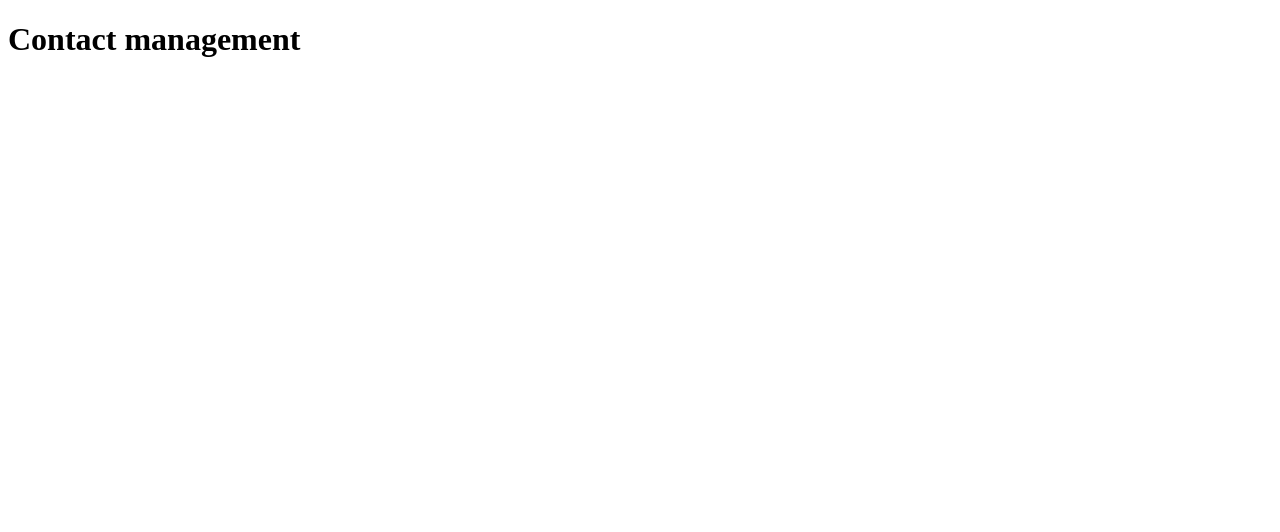
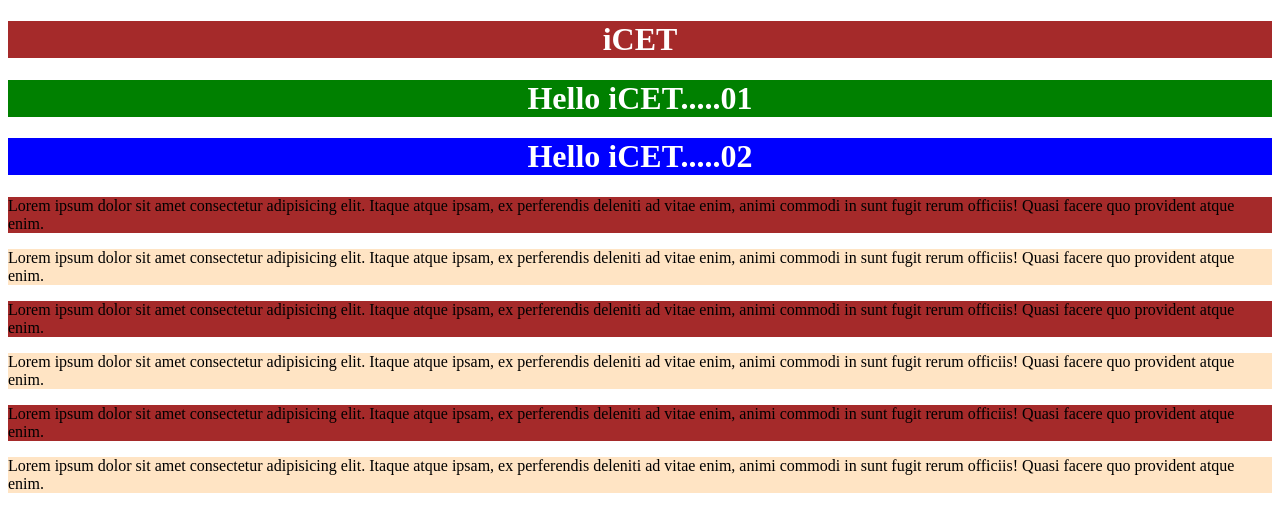
Before and after one commit to NavithaAken/Demo-2025-02-16, a plain HTML site: page index.html in a window 1280 px wide. Drawn offline with Linux system fonts and the light colour scheme.

Commit message:
last commit

```diff
--- /dev/null
+++ b/css/style.css
@@ -0,0 +1,23 @@
+h1{
+    background-color: brown;
+    color: white;
+    text-align: center;
+ }
+ /* p{
+     background-color: aquamarine;
+ } */
+
+ #icet01{
+     background-color: green;
+ }
+ #icet02{
+     background-color: blue;
+ }
+
+ .groop01{
+     background-color: brown;
+ }
+
+ .groop02{
+     background-color: bisque;
+ }
--- a/index.html
+++ b/index.html
@@ -3,10 +3,18 @@
 <head>
     <meta charset="UTF-8">
     <meta name="viewport" content="width=device-width, initial-scale=1.0">
-    <title>114-115 Day 04</title>
+    <title>114-115-Day-04</title>
+    <link rel="stylesheet" href="css/style.css">
 </head>
 <body>
-    <h1>Contact management</h1>
-
+    <h1>iCET</h1>
+    <h1 id="icet01">Hello iCET.....01</h1>
+    <h1 id="icet02">Hello iCET.....02</h1>
+    <p class="groop01">Lorem ipsum dolor sit amet consectetur adipisicing elit. Itaque atque ipsam, ex perferendis deleniti ad vitae enim, animi commodi in sunt fugit rerum officiis! Quasi facere quo provident atque enim.</p>
+    <p class="groop02">Lorem ipsum dolor sit amet consectetur adipisicing elit. Itaque atque ipsam, ex perferendis deleniti ad vitae enim, animi commodi in sunt fugit rerum officiis! Quasi facere quo provident atque enim.</p>
+    <p class="groop01">Lorem ipsum dolor sit amet consectetur adipisicing elit. Itaque atque ipsam, ex perferendis deleniti ad vitae enim, animi commodi in sunt fugit rerum officiis! Quasi facere quo provident atque enim.</p>
+    <p class="groop02">Lorem ipsum dolor sit amet consectetur adipisicing elit. Itaque atque ipsam, ex perferendis deleniti ad vitae enim, animi commodi in sunt fugit rerum officiis! Quasi facere quo provident atque enim.</p>
+    <p class="groop01">Lorem ipsum dolor sit amet consectetur adipisicing elit. Itaque atque ipsam, ex perferendis deleniti ad vitae enim, animi commodi in sunt fugit rerum officiis! Quasi facere quo provident atque enim.</p>
+    <p class="groop02">Lorem ipsum dolor sit amet consectetur adipisicing elit. Itaque atque ipsam, ex perferendis deleniti ad vitae enim, animi commodi in sunt fugit rerum officiis! Quasi facere quo provident atque enim.</p>
 </body>
 </html>
```
